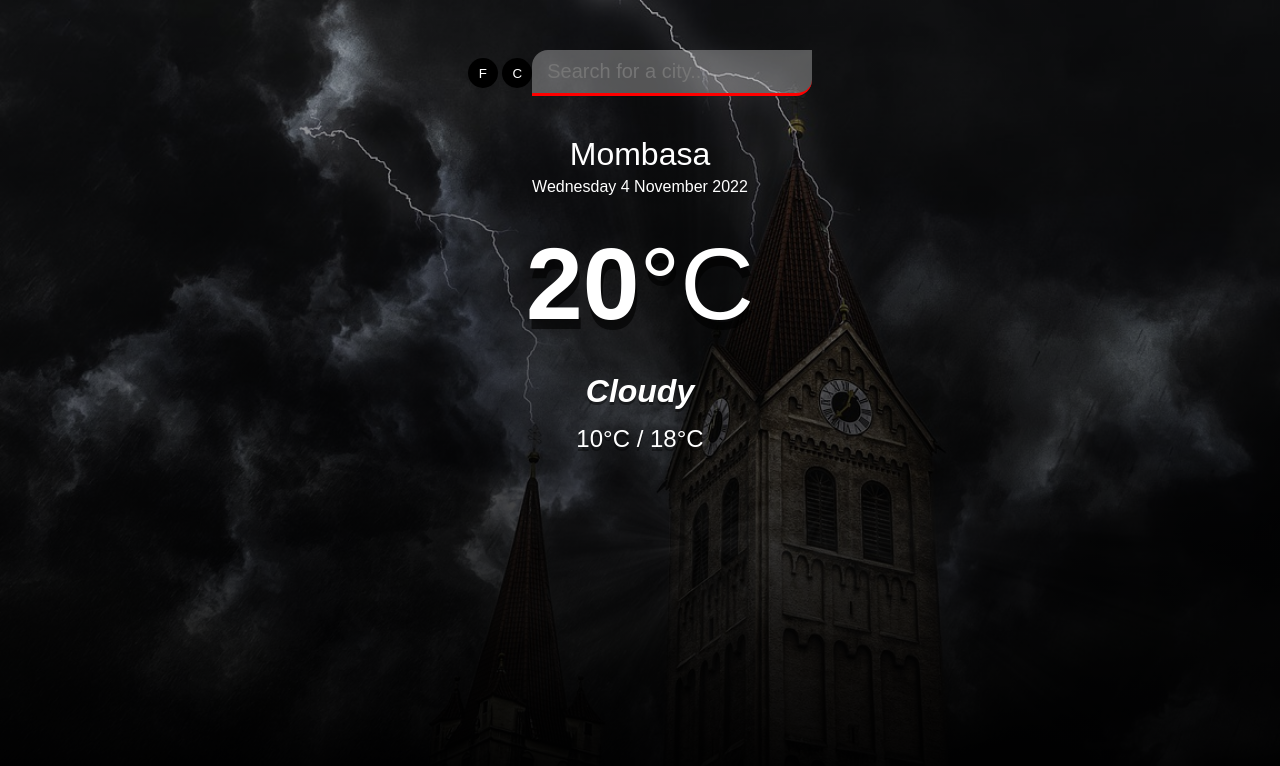
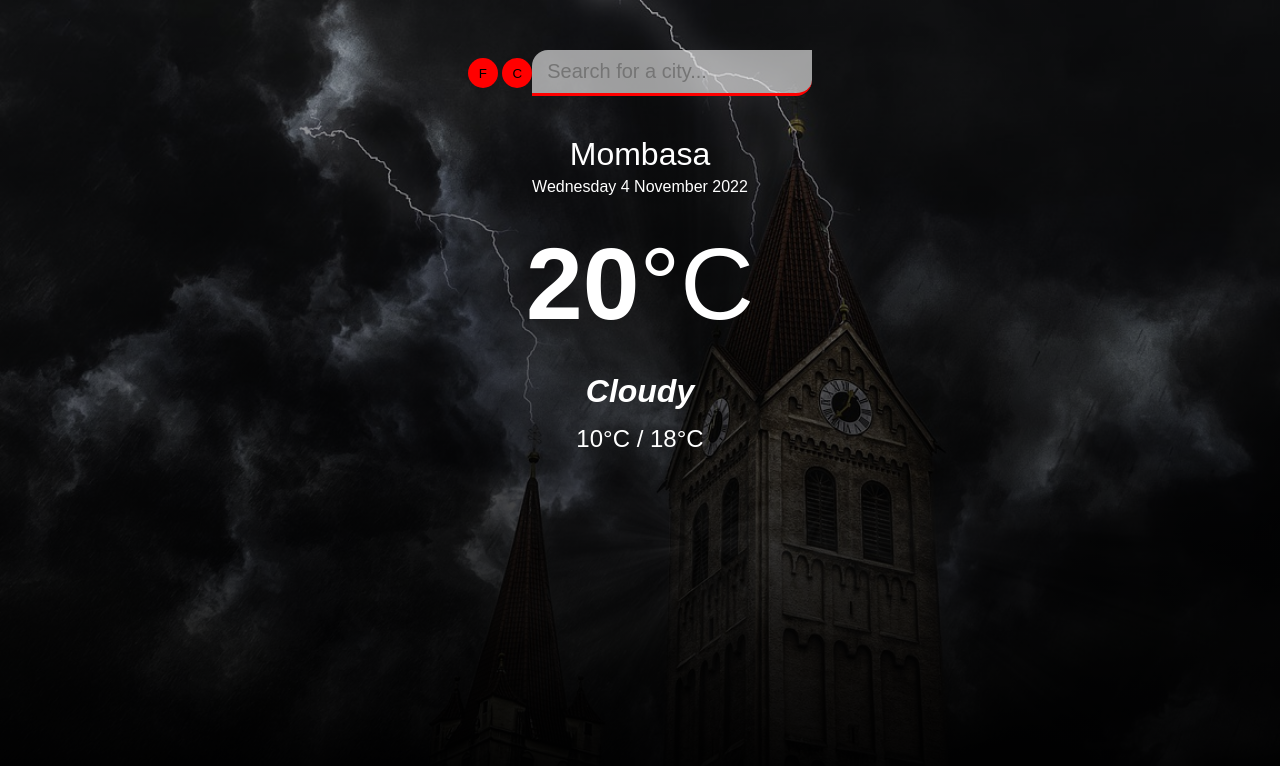
Before and after one commit to Ashah15/weatherapp, a plain HTML site: page index.html in a window 1280 px wide. Drawn offline with Linux system fonts and the light colour scheme.

Commit message:
solve errors

```diff
--- a/style.css
+++ b/style.css
@@ -31,7 +31,7 @@ header input {
   padding: 10px 15px;
   border: none;
   outline: none;
-  background-color: rgba(255, 255, 255, 0.3);
+  background-color: rgba(255, 255, 255, 0.6);
   border-radius: 16px 0px 16px 0px;
   border-bottom: 3px solid red;
   color: #313131;
@@ -70,7 +70,6 @@ main {
   font-size: 102px;
   font-weight: 900;
   margin: 30px 0px;
-  text-shadow: 2px 10px rgba(0, 0, 0, 0.6);
 }
 
 .current .temp span {
@@ -83,26 +82,24 @@ main {
   font-weight: 700;
   font-style: italic;
   margin-bottom: 15px;
-  text-shadow: 0px 3px rgba(0, 0, 0, 0.4);
 }
 
 .current .hi-low {
   color: white;
   font-weight: 500;
   font-size: 24px;
-  text-shadow: 0px 4px rgba(0, 0, 0, 0.4);
 }
 
 .fh-btn, .cs-btn{
-    border: none;
-    background: #000;
-    color: #fff;
-    height: 30px;
-    width: 30px;
-    border-radius: 50%;
-    cursor: pointer;cd
+  border: none;
+  background: red;
+  color: black;
+  height: 30px;
+  width: 30px;
+  border-radius: 50%;
+  cursor: pointer;
 }
 
 .fh-btn:active, .cs-btn:active,.fh-btn:focus, .cs-btn:focus{
-    outline:none;
+  outline:none;
 }
```
